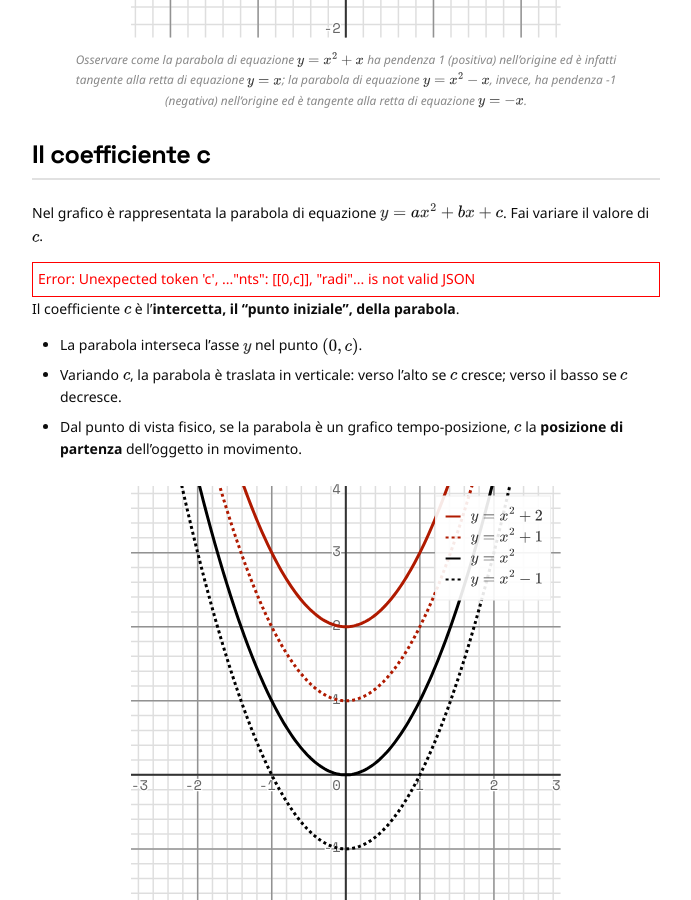
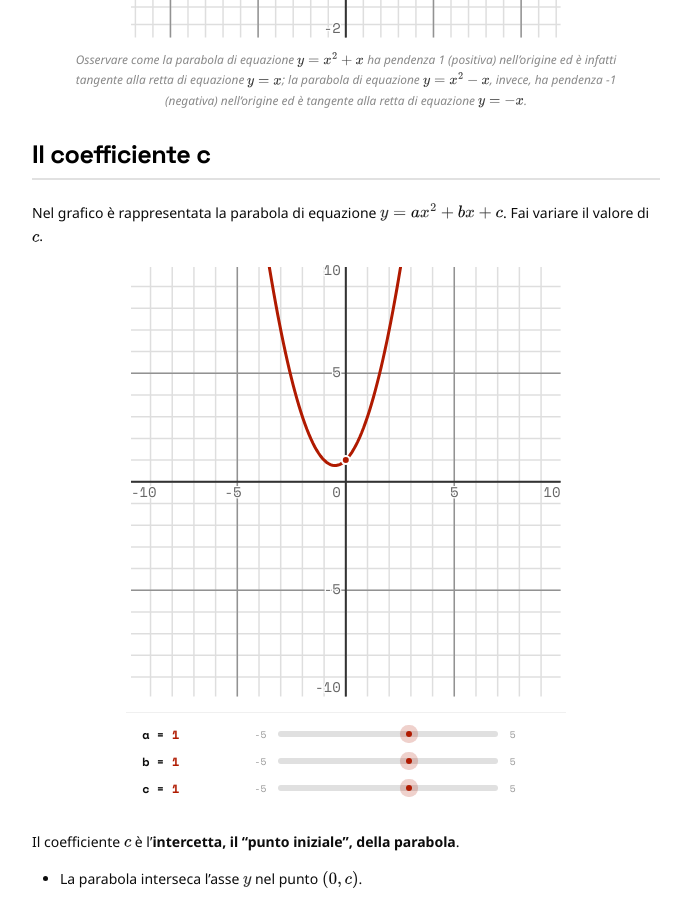
Before and after one commit to Bradwave/matephis, a Jekyll site: the page built from _notes/Public/parabola.md, in a window 1280 px wide and 900 px high, scrolled down 3004 px. Shown: the whole window, without its empty margins (146-837 px from the left). Built offline with Jekyll 4.4.1, drawn with Linux system fonts in a browser that asks for light colours; some of the changed lines change nothing that is shown.

Commit message:
Plot points can be colored using palettes and accept string as coordinates, allowing for use of coefficients and math expressions.

````diff
--- a/_notes/Public/parabola.md
+++ b/_notes/Public/parabola.md
@@ -63,7 +63,7 @@
   "data": [
     { "fn": "ax^2 + bx" },
     { "fn": "bx", "color": "black1", "dash": "3,3" },
-    { "points": [[0, 0]], "radius": 4, "fillColor": "#fff", "strokeColor": "#000", "strokeWidth": 2 }
+    { "points": [[0, 0]], "radius": 4, "fillColor": "#000", "strokeColor": "#fff", "strokeWidth": 2 }
   ]
 }
 ```
@@ -90,7 +90,7 @@
     { "fn": "x", "domain": [-1, 1], "color": "red1", "dash": "3,3", "label": "$y = x$" },
     { "fn": "x^2 - x", "color": "black1", "label": "$y = x^2 - x$" },
     { "fn": "-x", "domain": [-1, 1], "color": "black1", "dash": "3,3", "label": "$y = -x$" },
-    { "points": [[0, 0]], "radius": 4, "fillColor": "#fff", "strokeColor": "#000", "strokeWidth": 2 }
+    { "points": [[0, 0]], "radius": 4, "fillColor": "#000", "strokeColor": "#fff", "strokeWidth": 2 }
   ]
 }
 ```
@@ -112,7 +112,7 @@
   },
   "data": [
     { "fn": "ax^2+bx+c" },
-    { "points": [[0,c]], "radius": 4, "fillColor": "#fff", "strokeColor": "red1", "strokeWidth": 2 }
+    { "points": [[0,"c"]], "radius": 4, "fillColor": "red1", "strokeColor": "#fff", "strokeWidth": 2 }
   ]
 }
 ```
@@ -153,17 +153,19 @@
 
 ```matephis
 {
+  "ylim": [-19.9,9.9],
   "padding": 5,
   "align": "center",
   "legend": true,
   "legendWidth": 115,
   "labelStyle": "italic",
   "data": [
-    { "fn": "x^2+2", "color": "red1", "label": "$y = x^2 + 2$" },
-    { "points": [[], []] }
+    { "fn": "x^2-5x-14", "color": "red1", "label": "$y = x^2 - 5x - 14$" },
+    { "points": [[-2,0], [7,0]], "radius": 4, "fillColor": "red1", "strokeColor": "#fff", "strokeWidth": 2 }
   ]
 }
 ```
+
 
 ## L'asse di simmetria
 
--- a/assets/js/matephis-plot.js
+++ b/assets/js/matephis-plot.js
@@ -1451,18 +1451,51 @@
             // Points
             if (item.points) {
                 item.points.forEach(pt => {
-                    const px = mapX(pt[0]), py = mapY(pt[1]);
-                    if (px >= 0 && px <= this.width && py >= 0 && py <= this.height) {
+                    let valX = pt[0];
+                    let valY = pt[1];
+
+                    // Evaluate X if it's a string expression
+                    if (typeof valX === 'string') {
+                        try {
+                            const fnX = new Function(`return ${this._makeFn(valX)}`);
+                            valX = fnX();
+                        } catch (e) {
+                            console.warn(`Error evaluating point x: ${valX}`, e);
+                            valX = NaN;
+                        }
+                    }
+
+                    // Evaluate Y if it's a string expression
+                    if (typeof valY === 'string') {
+                        try {
+                            const fnY = new Function(`return ${this._makeFn(valY)}`);
+                            valY = fnY();
+                        } catch (e) {
+                            console.warn(`Error evaluating point y: ${valY}`, e);
+                            valY = NaN;
+                        }
+                    }
+
+                    // Proceed only if we have valid numbers
+                    if (!isNaN(valX) && !isNaN(valY)) {
+                        const px = mapX(valX), py = mapY(valY);
+                        // Relaxed bounds check for points slightly off-screen or for drag behavior
+                        if (px >= -50 && px <= this.width + 50 && py >= -50 && py <= this.height + 50) {
                             const c = document.createElementNS(ns, "circle");
                             c.setAttribute("cx", px); c.setAttribute("cy", py);
                             c.setAttribute("r", item.radius || 4);
-                        c.setAttribute("fill", item.fillColor || color);
-                        c.setAttribute("stroke", item.strokeColor || "none");
+
+                            const fillColor = item.fillColor ? this._getColor(0, item.fillColor) : color;
+                            const strokeColor = item.strokeColor ? this._getColor(0, item.strokeColor) : "none";
+
+                            c.setAttribute("fill", fillColor);
+                            c.setAttribute("stroke", strokeColor);
                             c.setAttribute("stroke-width", item.strokeWidth || 0);
                             if (item.opacity !== undefined) c.setAttribute("opacity", item.opacity);
                             this.dataGroup.appendChild(c);
                             // Use last point for label if no labelAt
                             if (!item.labelAt) labelPos = { x: px, y: py };
+                        }
                     }
                 });
             }
````
Lines whose indentation alone changed are shown as unchanged.
